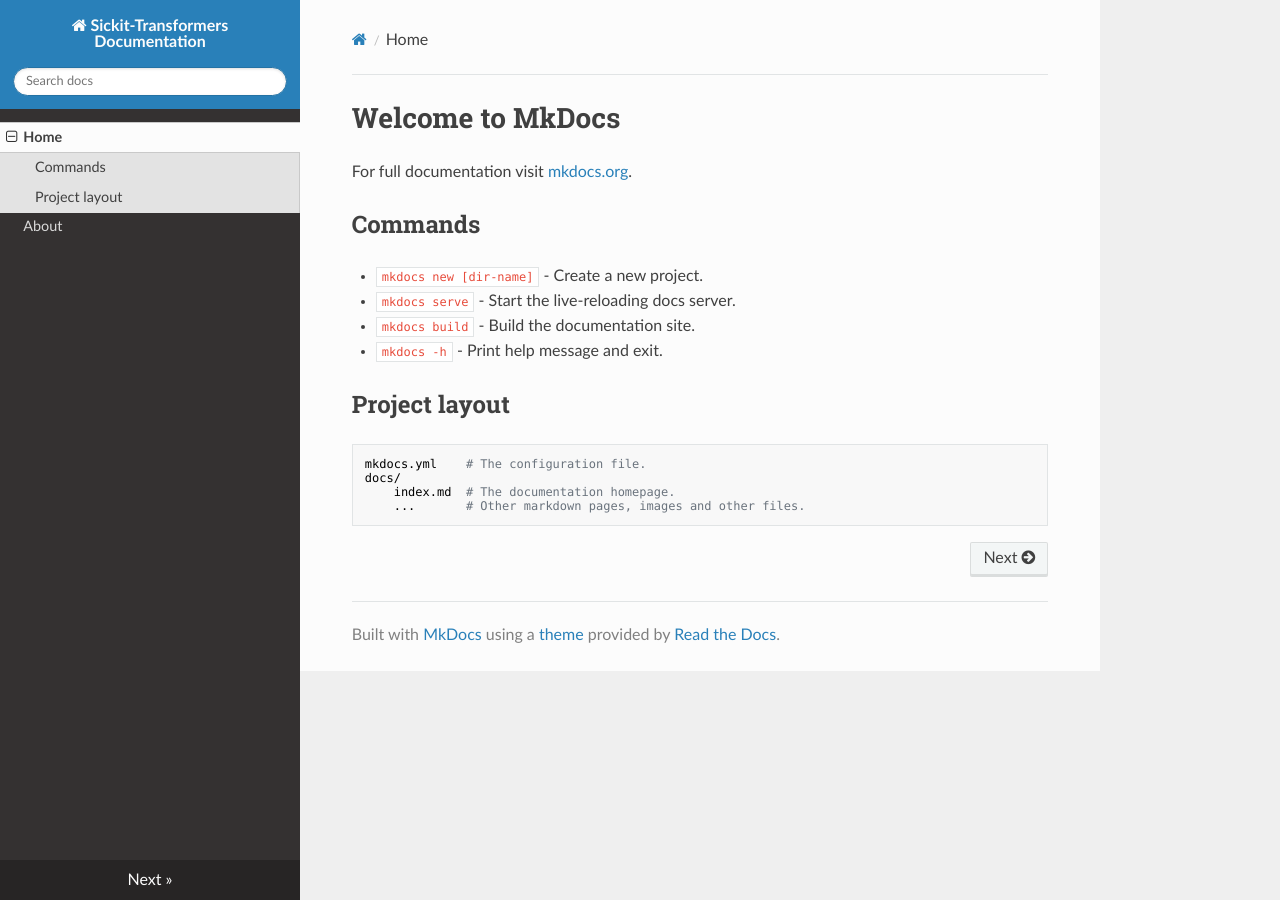
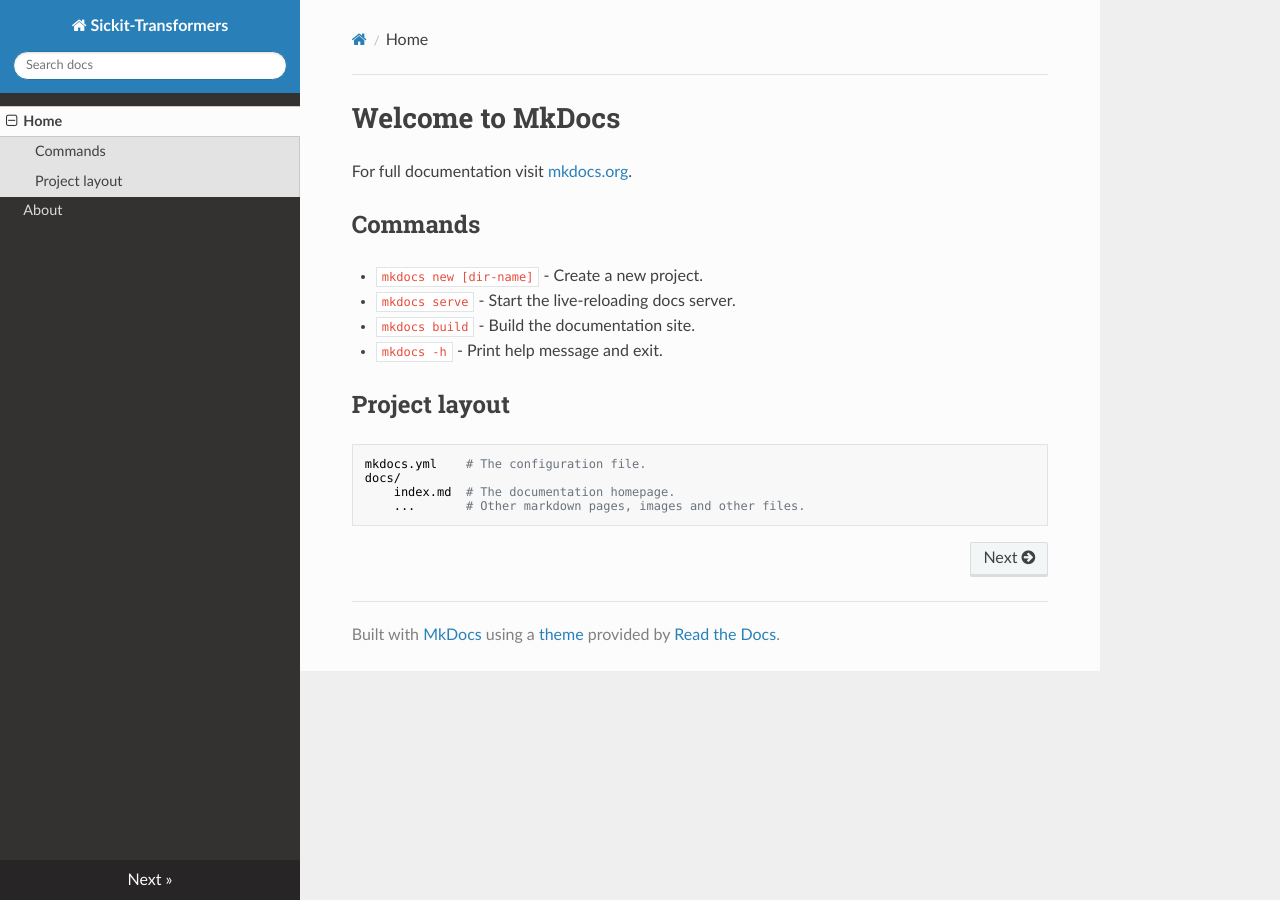
Before and after one commit to AlexandreGazagnes/scikit-transformers, an MkDocs documentation site: the page built from docs/docs/index.md, in a window 1280 px wide. Built offline with MkDocs 1.6.1, drawn with Linux system fonts in a browser that asks for light colours; nearby versions of some CDN libraries.

Commit message:
update docs

```diff
--- a/docs/mkdocs.yml
+++ b/docs/mkdocs.yml
@@ -1,6 +1,6 @@
-site_name: Sickit-Transformers Documentation
+site_name: Sickit-Transformers
 theme: readthedocs
-site_url: https://example.com/
+site_url: https://alexandregazagnes.github.io/scikit-transformers/
 nav:
   - Home: index.md
   - About: about.md
```
